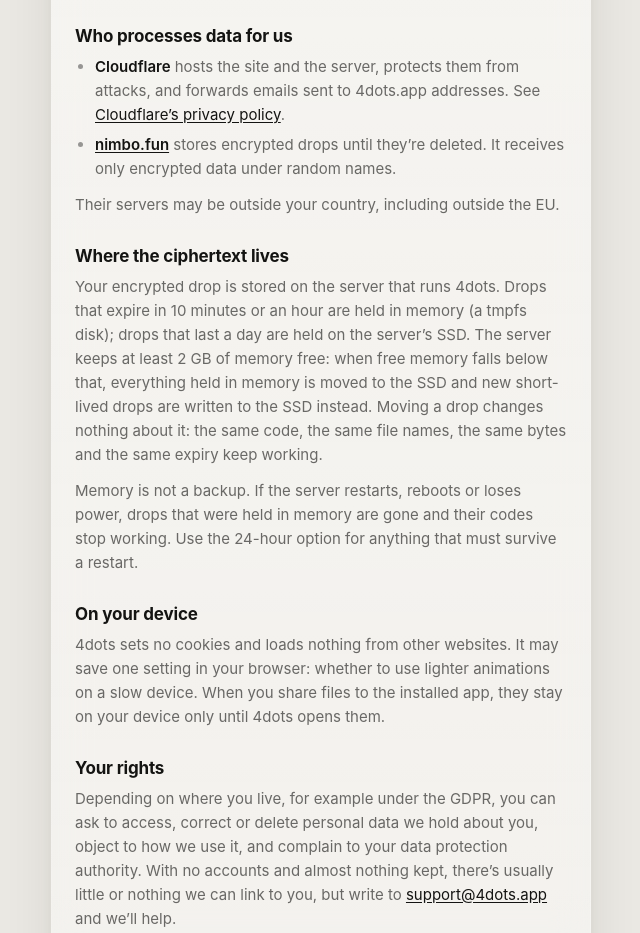
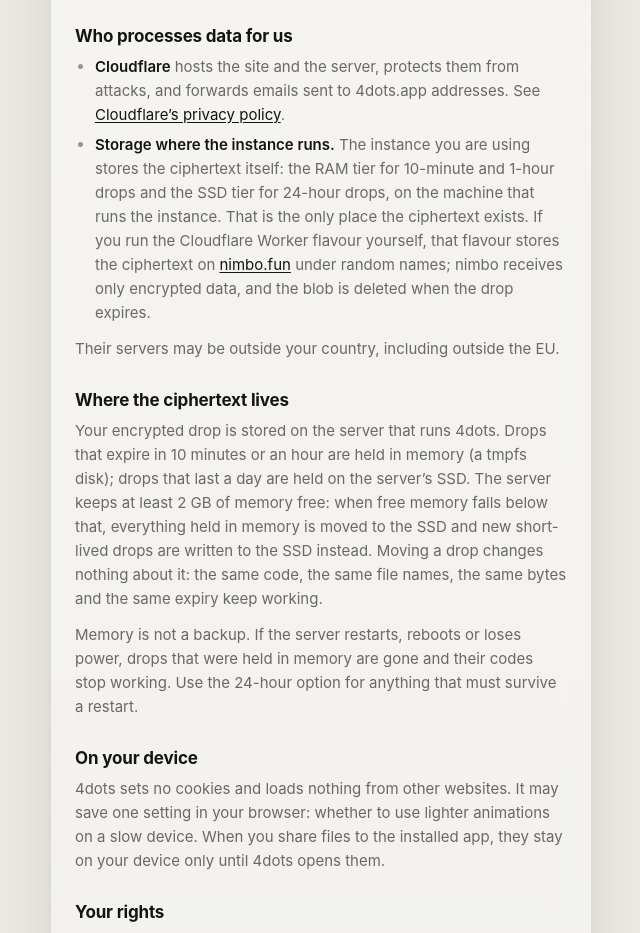
Before and after one commit to 4dotsapp/4dots, a website: page public/privacy.html in a window 1280 px wide. Shown: the part 1625-2558 px from the top of the page, without its empty margins (319-959 px from the left). Drawn offline with Linux system fonts and the light colour scheme.

Commit message:
Correct the storage claim, clean the banner, rebuild the GIFs

```diff
--- a/public/privacy.html
+++ b/public/privacy.html
@@ -76,7 +76,7 @@
       <h2>Who processes data for us</h2>
       <ul>
         <li><strong>Cloudflare</strong> hosts the site and the server, protects them from attacks, and forwards emails sent to 4dots.app addresses. See <a href="https://www.cloudflare.com/privacypolicy/">Cloudflare’s privacy policy</a>.</li>
-        <li><strong><a href="https://nimbo.fun">nimbo.fun</a></strong> stores encrypted drops until they’re deleted. It receives only encrypted data under random names.</li>
+        <li><strong>Storage where the instance runs.</strong> The instance you are using stores the ciphertext itself: the RAM tier for 10-minute and 1-hour drops and the SSD tier for 24-hour drops, on the machine that runs the instance. That is the only place the ciphertext exists. If you run the Cloudflare Worker flavour yourself, that flavour stores the ciphertext on <a href="https://nimbo.fun">nimbo.fun</a> under random names; nimbo receives only encrypted data, and the blob is deleted when the drop expires.</li>
       </ul>
       <p>Their servers may be outside your country, including outside the EU.</p>
 
```
Also changed, not shown: public/index.html (+1 -1 lines), README.md, docs/banner-dark.webp, docs/hero-dark.webp, docs/motion.gif (deleted), docs/phones.webp, docs/receive-reveal.gif, docs/send.gif, docs/themes.webp.
